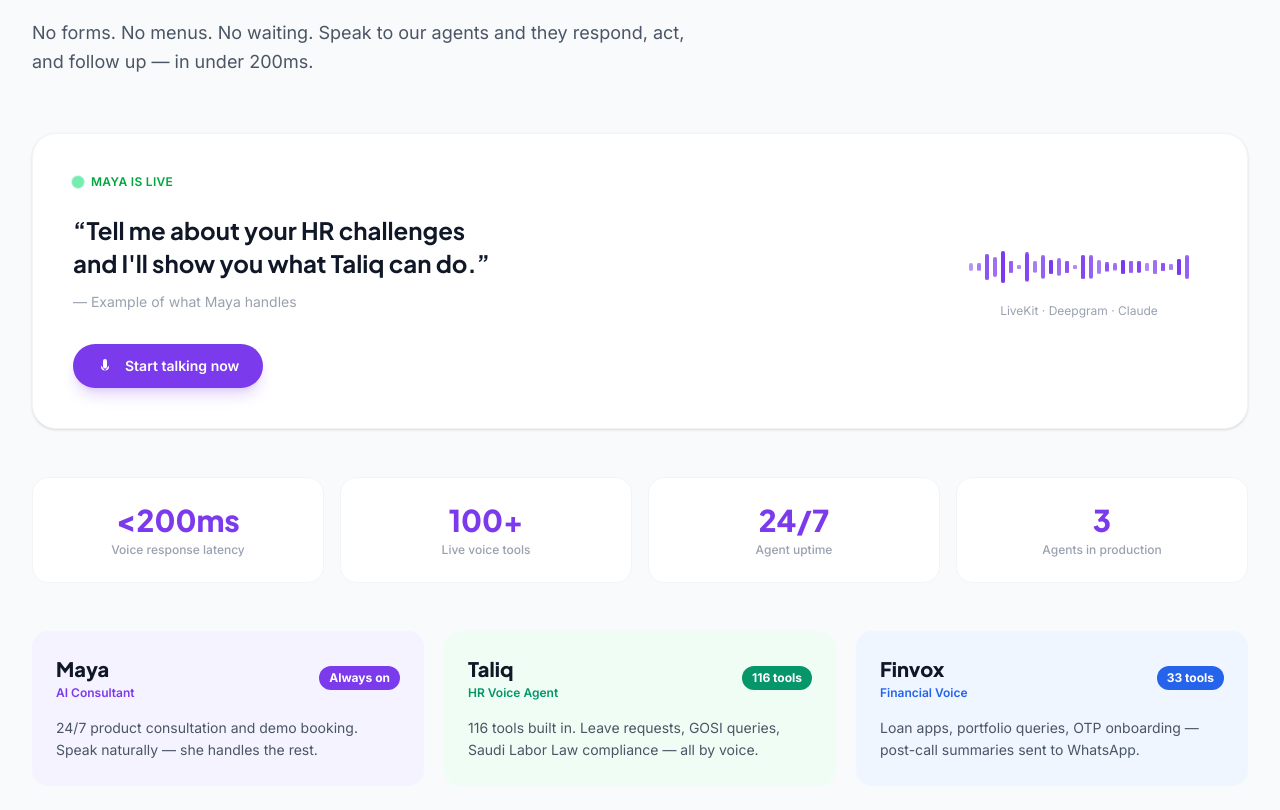
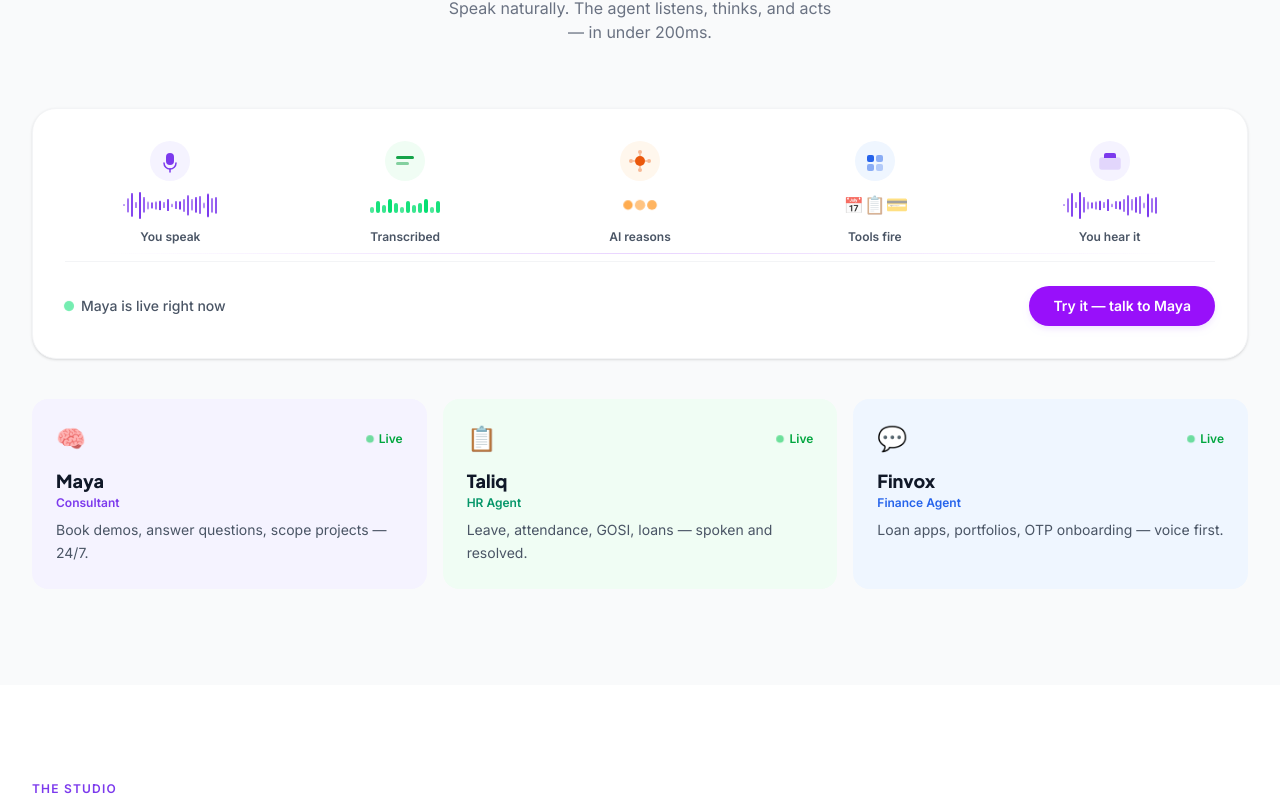
Before and after one commit to iAm-AliHaider/middlemind-next, a Next.js app: page / in a window 1280 px wide. Shown: the part 4930-5740 px from the top of the page. Built offline with nearby package versions, Linux system fonts and the light colour scheme.

Commit message:
redesign: visual icon flow for voice section, no spec text

```diff
--- a/components/VoiceAgentsSection.tsx
+++ b/components/VoiceAgentsSection.tsx
@@ -2,20 +2,22 @@
 
 import { motion } from "framer-motion";
 
-const bars = [2, 4, 7, 5, 9, 6, 3, 8, 4, 6, 9, 5, 7, 3, 8, 6, 4, 7, 5, 9, 6, 8, 3, 5, 7, 4, 9, 6];
+const bars = [2, 5, 8, 4, 9, 6, 3, 7, 5, 9, 4, 8, 3, 6, 9, 5, 7, 4, 8, 6, 3, 9, 5, 7];
 
-function Waveform() {
+function Waveform({ color = "#7c3aed", size = "sm" }: { color?: string; size?: "sm" | "lg" }) {
+  const h = size === "lg" ? 5 : 3;
   return (
-    <div className="flex items-center justify-center gap-1 h-12">
-      {bars.map((h, i) => (
+    <div className={`flex items-center gap-0.5 ${size === "lg" ? "h-10" : "h-6"}`}>
+      {bars.map((v, i) => (
         <div
           key={i}
-          className="w-1 rounded-full bg-purple"
+          className="rounded-full w-0.5"
           style={{
-            height: `${h * 4}px`,
-            animation: `waveform ${0.6 + (i % 5) * 0.15}s ease-in-out infinite alternate`,
+            height: `${v * h}px`,
+            backgroundColor: color,
+            animation: `waveform ${0.5 + (i % 4) * 0.15}s ease-in-out infinite alternate`,
             animationDelay: `${i * 0.04}s`,
-            opacity: 0.4 + (h / 9) * 0.6,
+            opacity: 0.35 + (v / 9) * 0.65,
           }}
         />
       ))}
@@ -23,151 +25,203 @@
   );
 }
 
-const agents = [
-  { name: "Maya", role: "AI Consultant", color: "#7c3aed", bg: "#f5f3ff", desc: "24/7 product consultation and demo booking. Speak naturally — she handles the rest.", tools: "Always on" },
-  { name: "Taliq", role: "HR Voice Agent", color: "#059669", bg: "#f0fdf4", desc: "116 tools built in. Leave requests, GOSI queries, Saudi Labor Law compliance — all by voice.", tools: "116 tools" },
-  { name: "Finvox", role: "Financial Voice", color: "#2563eb", bg: "#eff6ff", desc: "Loan apps, portfolio queries, OTP onboarding — post-call summaries sent to WhatsApp.", tools: "33 tools" },
+// Visual flow steps — icon-driven, no spec text
+const flowSteps = [
+  {
+    icon: (
+      <svg viewBox="0 0 40 40" fill="none" className="w-10 h-10">
+        <circle cx="20" cy="20" r="20" fill="#f5f3ff"/>
+        <path d="M20 12a4 4 0 014 4v4a4 4 0 01-8 0v-4a4 4 0 014-4z" fill="#7c3aed"/>
+        <path d="M14 22a6 6 0 0012 0" stroke="#7c3aed" strokeWidth="1.5" strokeLinecap="round"/>
+        <line x1="20" y1="28" x2="20" y2="31" stroke="#7c3aed" strokeWidth="1.5" strokeLinecap="round"/>
+      </svg>
+    ),
+    label: "You speak",
+    visual: <Waveform />,
+  },
+  {
+    icon: (
+      <svg viewBox="0 0 40 40" fill="none" className="w-10 h-10">
+        <circle cx="20" cy="20" r="20" fill="#f0fdf4"/>
+        <rect x="11" y="15" width="18" height="3" rx="1.5" fill="#16a34a"/>
+        <rect x="11" y="21" width="13" height="3" rx="1.5" fill="#16a34a" opacity="0.5"/>
+      </svg>
+    ),
+    label: "Transcribed",
+    visual: (
+      <div className="flex gap-0.5 items-end h-4">
+        {[3,6,4,7,5,3,6,4,5,7,3,6].map((v,i) => (
+          <div key={i} className="w-1 rounded-sm bg-green-400" style={{ height: `${v*2}px`, opacity: 0.5 + v/14 }}/>
+        ))}
+      </div>
+    ),
+  },
+  {
+    icon: (
+      <svg viewBox="0 0 40 40" fill="none" className="w-10 h-10">
+        <circle cx="20" cy="20" r="20" fill="#fff7ed"/>
+        <circle cx="20" cy="20" r="5" fill="#ea580c"/>
+        <circle cx="20" cy="11" r="2" fill="#ea580c" opacity="0.4"/>
+        <circle cx="20" cy="29" r="2" fill="#ea580c" opacity="0.4"/>
+        <circle cx="11" cy="20" r="2" fill="#ea580c" opacity="0.4"/>
+        <circle cx="29" cy="20" r="2" fill="#ea580c" opacity="0.4"/>
+        <line x1="20" y1="13" x2="20" y2="15" stroke="#ea580c" strokeWidth="1.5" opacity="0.4"/>
+        <line x1="20" y1="25" x2="20" y2="27" stroke="#ea580c" strokeWidth="1.5" opacity="0.4"/>
+        <line x1="13" y1="20" x2="15" y2="20" stroke="#ea580c" strokeWidth="1.5" opacity="0.4"/>
+        <line x1="25" y1="20" x2="27" y2="20" stroke="#ea580c" strokeWidth="1.5" opacity="0.4"/>
+      </svg>
+    ),
+    label: "AI reasons",
+    visual: (
+      <div className="flex gap-1">
+        {[1,2,3].map(i => (
+          <div key={i} className="h-2 w-2 rounded-full bg-orange-400" style={{ animation: `pulse-dot 1s ease-in-out ${i*0.2}s infinite` }}/>
+        ))}
+      </div>
+    ),
+  },
+  {
+    icon: (
+      <svg viewBox="0 0 40 40" fill="none" className="w-10 h-10">
+        <circle cx="20" cy="20" r="20" fill="#eff6ff"/>
+        <rect x="12" y="14" width="7" height="7" rx="2" fill="#2563eb"/>
+        <rect x="21" y="14" width="7" height="7" rx="2" fill="#2563eb" opacity="0.5"/>
+        <rect x="12" y="23" width="7" height="7" rx="2" fill="#2563eb" opacity="0.5"/>
+        <rect x="21" y="23" width="7" height="7" rx="2" fill="#2563eb" opacity="0.3"/>
+      </svg>
+    ),
+    label: "Tools fire",
+    visual: (
+      <div className="flex gap-1 items-center">
+        {["📅","📋","💳"].map((e,i) => (
+          <span key={i} className="text-sm" style={{ animation: `pulse-dot 1.2s ease-in-out ${i*0.15}s infinite` }}>{e}</span>
+        ))}
+      </div>
+    ),
+  },
+  {
+    icon: (
+      <svg viewBox="0 0 40 40" fill="none" className="w-10 h-10">
+        <circle cx="20" cy="20" r="20" fill="#f5f3ff"/>
+        <path d="M12 17h16a2 2 0 012 2v7a2 2 0 01-2 2H12a2 2 0 01-2-2v-7a2 2 0 012-2z" fill="#7c3aed" opacity="0.15" stroke="#7c3aed" strokeWidth="1.5"/>
+        <path d="M16 12h8a2 2 0 012 2v3H14v-3a2 2 0 012-2z" fill="#7c3aed"/>
+      </svg>
+    ),
+    label: "You hear it",
+    visual: <Waveform color="#7c3aed" />,
+  },
 ];
 
-const stats = [
-  { value: "<200ms", label: "Voice response latency" },
-  { value: "100+", label: "Live voice tools" },
-  { value: "24/7", label: "Agent uptime" },
-  { value: "3", label: "Agents in production" },
+const agents = [
+  { name: "Maya", role: "Consultant", color: "#7c3aed", bg: "#f5f3ff", emoji: "🧠", tagline: "Book demos, answer questions, scope projects — 24/7." },
+  { name: "Taliq", role: "HR Agent", color: "#059669", bg: "#f0fdf4", emoji: "📋", tagline: "Leave, attendance, GOSI, loans — spoken and resolved." },
+  { name: "Finvox", role: "Finance Agent", color: "#2563eb", bg: "#eff6ff", emoji: "💬", tagline: "Loan apps, portfolios, OTP onboarding — voice first." },
 ];
 
 export default function VoiceAgentsSection({ onTalkToMaya }: { onTalkToMaya: () => void }) {
   return (
-    <section id="voice" className="py-32 bg-gray-50 overflow-hidden">
-      <div className="mx-auto max-w-7xl px-6 lg:px-8">
+    <section id="voice" className="py-24 bg-gray-50 overflow-hidden">
+      <div className="mx-auto max-w-7xl px-5 lg:px-8">
 
         {/* Header */}
-        <div className="max-w-2xl">
-          <p className="text-xs font-semibold uppercase tracking-widest text-purple mb-4">Voice AI</p>
-          <h2 className="font-heading text-5xl font-extrabold tracking-tight text-gray-900 leading-tight sm:text-6xl">
-            The interface<br />is your voice.
+        <motion.div
+          initial={{ opacity: 0, y: 24 }}
+          whileInView={{ opacity: 1, y: 0 }}
+          viewport={{ once: true }}
+          transition={{ duration: 0.6 }}
+          className="text-center mb-16"
+        >
+          <p className="text-xs font-semibold uppercase tracking-widest text-purple-600 mb-4">Voice AI</p>
+          <h2 className="font-heading font-extrabold tracking-tight text-gray-900" style={{ fontSize: "clamp(1.75rem, 6vw, 3.5rem)" }}>
+            The interface is<br />your voice.
           </h2>
-          <p className="mt-6 text-lg leading-relaxed text-gray-600">
-            No forms. No menus. No waiting. Speak to our agents and they respond,
-            act, and follow up — in under 200ms.
+          <p className="mt-4 text-base text-gray-500 max-w-sm mx-auto">
+            Speak naturally. The agent listens, thinks, and acts — in under 200ms.
           </p>
-        </div>
-
-        {/* Waveform visual */}
-        <motion.div
-          initial={{ opacity: 0, scale: 0.95 }}
-          whileInView={{ opacity: 1, scale: 1 }}
-          viewport={{ once: true }}
-          transition={{ duration: 0.7, ease: [0.22, 1, 0.36, 1] }}
-          className="mt-14 rounded-3xl bg-white border border-gray-100 shadow-sm p-10"
-        >
-          <div className="flex flex-col sm:flex-row items-center justify-between gap-8">
-            {/* Left: live demo prompt */}
-            <div className="flex-1">
-              <div className="flex items-center gap-2 mb-6">
-                <span className="h-2.5 w-2.5 rounded-full bg-green-400" style={{ animation: "pulse-dot 1.5s ease-in-out infinite" }} />
-                <span className="text-xs font-semibold text-green-600 uppercase tracking-wide">Maya is live</span>
-              </div>
-              <p className="font-heading text-2xl font-bold text-gray-900 leading-snug">
-                &ldquo;Tell me about your HR challenges<br />and I&apos;ll show you what Taliq can do.&rdquo;
-              </p>
-              <p className="mt-3 text-sm text-gray-400">— Example of what Maya handles</p>
-              <button
-                onClick={onTalkToMaya}
-                className="mt-8 inline-flex items-center gap-3 rounded-full bg-purple px-6 py-3 text-sm font-semibold text-white hover:bg-purple-dark transition-colors shadow-lg shadow-purple/20"
-              >
-                <svg className="h-4 w-4" fill="currentColor" viewBox="0 0 24 24">
-                  <path d="M12 18.75a6 6 0 006-6v-1.5m-6 7.5a6 6 0 01-6-6v-1.5m6 7.5v3.75m-3.75 0h7.5M12 15.75a3 3 0 01-3-3V4.5a3 3 0 116 0v8.25a3 3 0 01-3 3z" />
-                </svg>
-                Start talking now
-              </button>
-            </div>
-
-            {/* Right: waveform */}
-            <div className="flex-shrink-0 w-full sm:w-64">
-              <Waveform />
-              <p className="mt-3 text-center text-xs text-gray-400">LiveKit · Deepgram · Claude</p>
-            </div>
-          </div>
         </motion.div>
 
-        {/* Stats row */}
-        <div className="mt-12 grid grid-cols-2 gap-4 sm:grid-cols-4">
-          {stats.map((s, i) => (
-            <motion.div
-              key={s.label}
-              initial={{ opacity: 0, y: 24 }}
-              whileInView={{ opacity: 1, y: 0 }}
-              viewport={{ once: true }}
-              transition={{ duration: 0.5, delay: i * 0.08 }}
-              className="rounded-2xl bg-white border border-gray-100 p-6 text-center"
-            >
-              <p className="font-heading text-3xl font-extrabold text-purple">{s.value}</p>
-              <p className="mt-1 text-xs text-gray-400 font-medium">{s.label}</p>
-            </motion.div>
-          ))}
-        </div>
-
-        {/* Agent cards */}
-        <div className="mt-12 grid grid-cols-1 gap-5 sm:grid-cols-3">
-          {agents.map((a, i) => (
-            <motion.div
-              key={a.name}
-              initial={{ opacity: 0, y: 32 }}
-              whileInView={{ opacity: 1, y: 0 }}
-              viewport={{ once: true }}
-              transition={{ duration: 0.6, delay: i * 0.1, ease: [0.22, 1, 0.36, 1] }}
-              className="relative rounded-2xl p-6 overflow-hidden"
-              style={{ backgroundColor: a.bg }}
-            >
-              <div className="flex items-center justify-between mb-4">
-                <div>
-                  <h4 className="font-heading text-xl font-extrabold text-gray-900">{a.name}</h4>
-                  <p className="text-xs font-semibold mt-0.5" style={{ color: a.color }}>{a.role}</p>
-                </div>
-                <span className="rounded-full px-2.5 py-1 text-xs font-bold text-white" style={{ backgroundColor: a.color }}>
-                  {a.tools}
-                </span>
-              </div>
-              <p className="text-sm leading-relaxed text-gray-600">{a.desc}</p>
-            </motion.div>
-          ))}
-        </div>
-
-        {/* How it works */}
+        {/* Visual flow */}
         <motion.div
           initial={{ opacity: 0, y: 32 }}
           whileInView={{ opacity: 1, y: 0 }}
           viewport={{ once: true }}
           transition={{ duration: 0.7 }}
-          className="mt-16"
+          className="bg-white rounded-3xl border border-gray-100 shadow-sm p-8 mb-10"
         >
-          <p className="text-xs font-semibold uppercase tracking-widest text-gray-400 mb-8 text-center">How it works</p>
-          <div className="flex flex-col sm:flex-row items-center justify-center gap-3 flex-wrap">
-            {[
-              { step: "Speak", sub: "Natural language" },
-              { step: "Transcribe", sub: "Deepgram <80ms" },
-              { step: "Reason", sub: "Claude / GPT-4o" },
-              { step: "Act", sub: "100+ live tools" },
-              { step: "Respond", sub: "Voice + WhatsApp" },
-            ].map((item, i) => (
-              <div key={item.step} className="flex items-center gap-3">
-                <div className="flex flex-col items-center">
-                  <div className="h-10 w-10 rounded-full bg-purple flex items-center justify-center text-white font-bold text-sm shadow-md shadow-purple/20">
-                    {i + 1}
-                  </div>
-                  <p className="mt-2 text-sm font-semibold text-gray-900">{item.step}</p>
-                  <p className="text-xs text-gray-400">{item.sub}</p>
+          <div className="flex flex-col sm:flex-row items-center justify-between gap-6">
+            {flowSteps.map((step, i) => (
+              <div key={step.label} className="flex flex-col items-center gap-3 flex-1">
+                {/* Icon */}
+                <motion.div
+                  initial={{ scale: 0.8, opacity: 0 }}
+                  whileInView={{ scale: 1, opacity: 1 }}
+                  viewport={{ once: true }}
+                  transition={{ duration: 0.4, delay: i * 0.1 }}
+                >
+                  {step.icon}
+                </motion.div>
+
+                {/* Visual indicator */}
+                <div className="h-6 flex items-center">
+                  {step.visual}
                 </div>
-                {i < 4 && (
-                  <svg className="h-4 w-4 text-gray-300 shrink-0 hidden sm:block mb-6" fill="none" viewBox="0 0 24 24" stroke="currentColor" strokeWidth={2}>
-                    <path strokeLinecap="round" strokeLinejoin="round" d="M13.5 4.5L21 12m0 0l-7.5 7.5M21 12H3" />
-                  </svg>
+
+                {/* Label */}
+                <p className="text-xs font-semibold text-gray-600 text-center">{step.label}</p>
+
+                {/* Arrow between steps — horizontal on desktop, hidden on mobile */}
+                {i < flowSteps.length - 1 && (
+                  <div className="hidden sm:flex absolute" style={{ display: "none" }} />
                 )}
               </div>
             ))}
           </div>
+
+          {/* Horizontal connector line on desktop */}
+          <div className="hidden sm:flex items-center justify-between px-6 mt-2 -mb-6 relative">
+            <div className="absolute inset-x-10 top-0 h-px bg-gradient-to-r from-transparent via-purple-200 to-transparent" />
+          </div>
+
+          {/* CTA inside card */}
+          <div className="mt-8 pt-6 border-t border-gray-100 flex flex-col sm:flex-row items-center justify-between gap-4">
+            <div className="flex items-center gap-2">
+              <span className="h-2 w-2 rounded-full bg-green-400 animate-pulse-dot" />
+              <p className="text-sm font-medium text-gray-600">Maya is live right now</p>
+            </div>
+            <button
+              onClick={onTalkToMaya}
+              className="w-full sm:w-auto rounded-full bg-purple-600 px-6 py-2.5 text-sm font-semibold text-white hover:bg-purple-700 transition-colors shadow-md shadow-purple-100"
+            >
+              Try it — talk to Maya
+            </button>
+          </div>
         </motion.div>
+
+        {/* Live agent cards */}
+        <div className="grid grid-cols-1 gap-4 sm:grid-cols-3">
+          {agents.map((a, i) => (
+            <motion.div
+              key={a.name}
+              initial={{ opacity: 0, y: 24 }}
+              whileInView={{ opacity: 1, y: 0 }}
+              viewport={{ once: true }}
+              transition={{ duration: 0.5, delay: i * 0.1 }}
+              className="rounded-2xl p-6"
+              style={{ backgroundColor: a.bg }}
+            >
+              <div className="flex items-center justify-between mb-3">
+                <span className="text-2xl">{a.emoji}</span>
+                <span className="flex items-center gap-1.5 text-xs font-semibold text-green-600">
+                  <span className="h-1.5 w-1.5 rounded-full bg-green-500 animate-pulse-dot" />
+                  Live
+                </span>
+              </div>
+              <h4 className="font-heading text-lg font-extrabold text-gray-900">{a.name}</h4>
+              <p className="text-xs font-semibold mb-2" style={{ color: a.color }}>{a.role}</p>
+              <p className="text-sm text-gray-600 leading-relaxed">{a.tagline}</p>
+            </motion.div>
+          ))}
+        </div>
 
       </div>
     </section>
```
